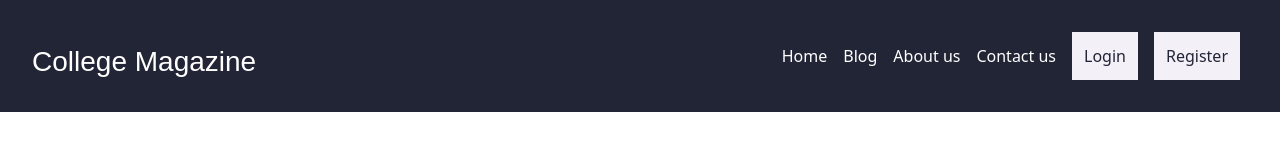
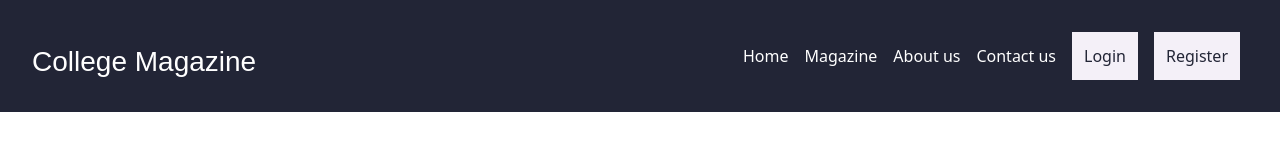
Before and after one commit to mrprince123/magazine_bundel, a React (Create React App) app in the folder client/: page /login in a window 1280 px wide. Shown: the top 160 px of the page. Built offline with nearby package versions, Linux system fonts and the light colour scheme.

Commit message:
Changed name again

```diff
--- a/client/src/components/partials/Header.js
+++ b/client/src/components/partials/Header.js
@@ -39,13 +39,13 @@
                         <NavLink className="nav-link" aria-current="page" to="/">Home</NavLink>
                     </li>
                     <li className="nav-item">
-                        <NavLink className="nav-link" to="/blog">Blog</NavLink>
+                        <NavLink className="nav-link" to="/blog">Magazine</NavLink>
                     </li>
                     <li className="nav-item">
                         <NavLink className="nav-link" to="/about" >About us</NavLink>
                     </li>
                     <li className="nav-item">
-                        <NavLink className="nav-link" to="/contact" >Contact us</NavLink>
+                        <NavLink className="nav-link" to="/contact">Contact us</NavLink>
                     </li>
                     <li className='nav-item'>
                         <NavLink to='/login' className='nav-link'><button className=''>Login</button></NavLink>
```
Also changed, not shown: 7 other files (tests, documents, lock files or other folders).
